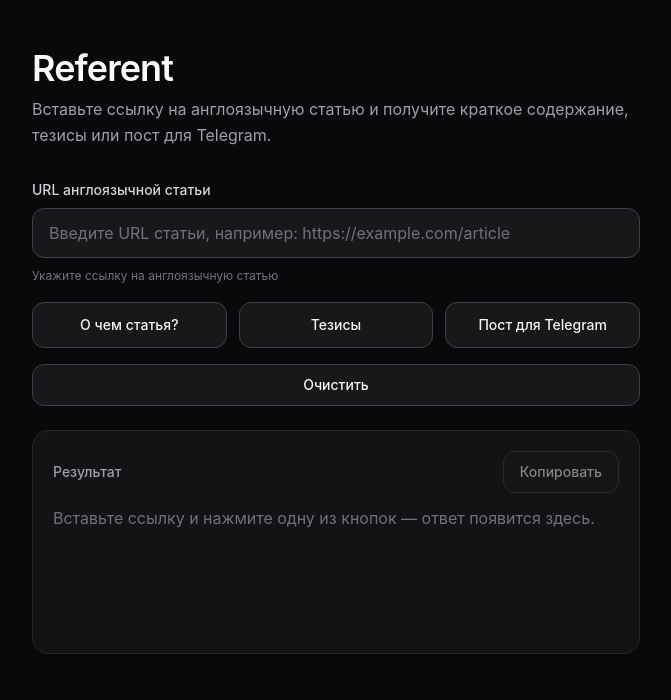
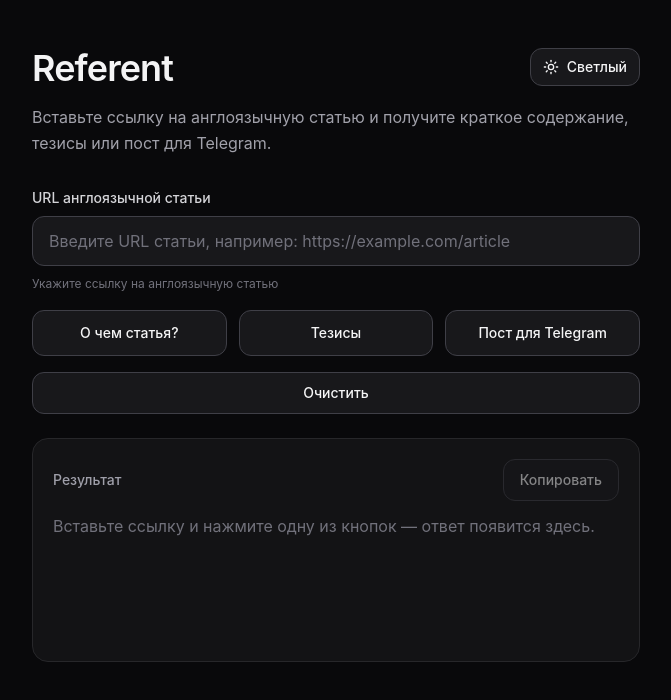
Before and after one commit to soal8877-ctrl/referent, a Next.js app: page / in a window 1280 px wide. Shown: the top 700 px of the page, without its empty margins (304-975 px from the left). Built offline with nearby package versions, Linux system fonts and the light colour scheme.

Commit message:
Added next-themes dependency for theme management and updated globals.css for custom theming support. Modified layout and page components to integrate ThemeProvider and ThemeToggle for improved user experience.

```diff
--- a/app/globals.css
+++ b/app/globals.css
@@ -1,4 +1,42 @@
 @import "tailwindcss" source("../");
+
+@custom-variant dark (&:where(.dark, .dark *));
+
+:root {
+  --background: #f4f4f5;
+  --foreground: #18181b;
+  --card: #ffffff;
+  --card-soft: #fafafa;
+  --border: #d4d4d8;
+  --muted: #71717a;
+  --muted-foreground: #52525b;
+  --input: #ffffff;
+  --ring: #fbbf24;
+}
+
+.dark {
+  --background: #09090b;
+  --foreground: #f4f4f5;
+  --card: #18181b;
+  --card-soft: #18181bcc;
+  --border: #3f3f46;
+  --muted: #a1a1aa;
+  --muted-foreground: #71717a;
+  --input: #18181b;
+  --ring: #fbbf24;
+}
+
+@theme inline {
+  --color-background: var(--background);
+  --color-foreground: var(--foreground);
+  --color-card: var(--card);
+  --color-card-soft: var(--card-soft);
+  --color-border: var(--border);
+  --color-muted: var(--muted);
+  --color-muted-foreground: var(--muted-foreground);
+  --color-input: var(--input);
+  --color-ring: var(--ring);
+}
 
 html {
   overflow-x: hidden;
@@ -6,4 +44,6 @@ html {
 
 body {
   overflow-x: hidden;
+  background: var(--background);
+  color: var(--foreground);
 }
--- a/app/layout.tsx
+++ b/app/layout.tsx
@@ -1,4 +1,5 @@
 import type { Metadata } from "next";
+import { ThemeProvider } from "@/components/theme-provider";
 import "./globals.css";
 
 export const metadata: Metadata = {
@@ -12,9 +13,9 @@ export default function RootLayout({
   children: React.ReactNode;
 }>) {
   return (
-    <html lang="ru">
-      <body className="min-h-screen bg-zinc-950 text-zinc-100 antialiased">
-        {children}
+    <html lang="ru" suppressHydrationWarning>
+      <body className="min-h-screen bg-background text-foreground antialiased">
+        <ThemeProvider>{children}</ThemeProvider>
       </body>
     </html>
   );
--- a/app/page.tsx
+++ b/app/page.tsx
@@ -1,13 +1,17 @@
 import { ReferentForm } from "@/components/ReferentForm";
+import { ThemeToggle } from "@/components/theme-toggle";
 
 export default function Home() {
   return (
     <main className="mx-auto flex min-h-screen w-full max-w-2xl min-w-0 flex-col justify-start gap-6 px-4 py-8 sm:gap-8 sm:px-6 sm:py-10 md:px-8 md:py-12">
-      <header className="flex min-w-0 flex-col gap-2">
-        <h1 className="text-3xl font-semibold tracking-tight break-words text-zinc-50 sm:text-4xl">
-          Referent
-        </h1>
-        <p className="text-sm leading-relaxed text-pretty text-zinc-400 sm:text-base">
+      <header className="flex min-w-0 flex-col gap-4">
+        <div className="flex items-start justify-between gap-3">
+          <h1 className="text-3xl font-semibold tracking-tight break-words text-foreground sm:text-4xl">
+            Referent
+          </h1>
+          <ThemeToggle />
+        </div>
+        <p className="text-sm leading-relaxed text-pretty text-muted sm:text-base">
           Вставьте ссылку на англоязычную статью и получите краткое содержание,
           тезисы или пост для Telegram.
         </p>
--- /dev/null
+++ b/components/theme-provider.tsx
@@ -0,0 +1,11 @@
+"use client";
+
+import { ThemeProvider as NextThemesProvider } from "next-themes";
+
+export function ThemeProvider({ children }: { children: React.ReactNode }) {
+  return (
+    <NextThemesProvider attribute="class" defaultTheme="dark" enableSystem={false}>
+      {children}
+    </NextThemesProvider>
+  );
+}
--- /dev/null
+++ b/components/theme-toggle.tsx
@@ -0,0 +1,30 @@
+"use client";
+
+import { Moon, Sun } from "lucide-react";
+import { useTheme } from "next-themes";
+import { useEffect, useState } from "react";
+
+export function ThemeToggle() {
+  const { resolvedTheme, setTheme } = useTheme();
+  const [mounted, setMounted] = useState(false);
+
+  useEffect(() => {
+    setMounted(true);
+  }, []);
+
+  const isDark = !mounted || resolvedTheme === "dark";
+
+  return (
+    <button
+      type="button"
+      title={isDark ? "Включить светлый фон" : "Включить тёмный фон"}
+      aria-label={isDark ? "Включить светлый фон" : "Включить тёмный фон"}
+      disabled={!mounted}
+      onClick={() => setTheme(isDark ? "light" : "dark")}
+      className="inline-flex items-center gap-2 rounded-xl border border-border bg-card px-3 py-2 text-sm font-medium text-foreground transition hover:border-amber-400/70 hover:bg-muted disabled:opacity-60"
+    >
+      {isDark ? <Sun className="size-4" aria-hidden /> : <Moon className="size-4" aria-hidden />}
+      <span>{isDark ? "Светлый" : "Тёмный"}</span>
+    </button>
+  );
+}
--- a/package.json
+++ b/package.json
@@ -14,6 +14,7 @@
     "clsx": "^2.1.1",
     "lucide-react": "^1.31.0",
     "next": "^15.5.0",
+    "next-themes": "^0.4.6",
     "postcss": "^8.5.26",
     "react": "^19.1.0",
     "react-dom": "^19.1.0",
```
Also changed, not shown: 1 other file (tests, documents, lock files or other folders).
